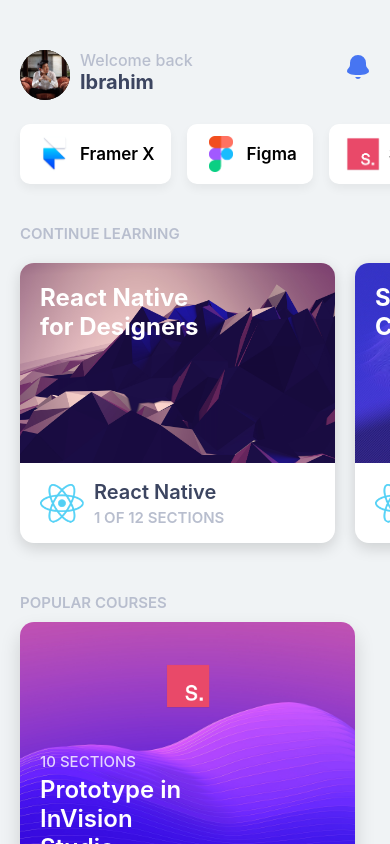
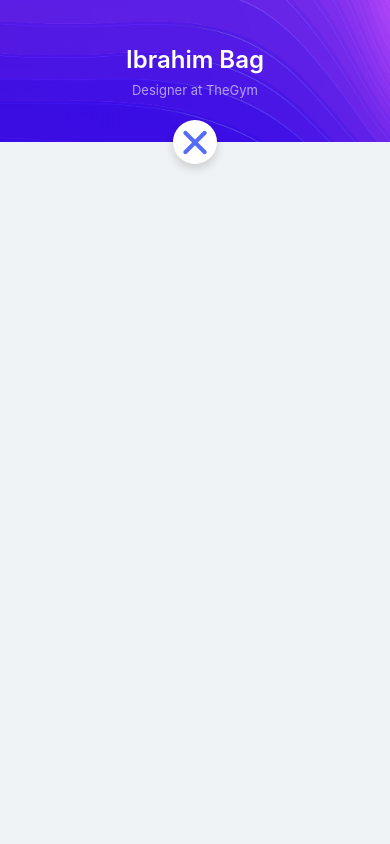
Before and after one commit to IbrahimBagalwa/designcode-app, a React Native app: screen / in a window 390 px wide. Shown: the top 844 px of the page. Built offline with nearby package versions, Linux system fonts and the light colour scheme.

Commit message:
feat: design a model menu

```diff
--- a/App.tsx
+++ b/App.tsx
@@ -4,10 +4,12 @@
 import SvgNotification from "./assets/IconNotification";
 import Logo, { LogoProps } from "./components/Logo";
 import Course from "./components/Course";
+import Menu from "./components/Menu";
 
 export default function App() {
   return (
     <Container>
+      <Menu />
       <SafeAreaView>
         <ScrollView>
           <TitleBar>
--- /dev/null
+++ b/components/Menu.tsx
@@ -0,0 +1,88 @@
+import { Ionicons } from "@expo/vector-icons";
+import { useEffect, useRef } from "react";
+import { Animated, Dimensions, TouchableOpacity } from "react-native";
+import styled from "styled-components/native";
+
+const screenHeight = Dimensions.get("window").height;
+export default function Menu() {
+  const top = useRef(new Animated.Value(screenHeight)).current;
+  const toggledMenu = () => {
+    Animated.spring(top, {
+      toValue: screenHeight,
+      useNativeDriver: false,
+    }).start();
+  };
+  useEffect(() => {
+    Animated.spring(top, {
+      toValue: 0,
+      useNativeDriver: false,
+    }).start();
+  }, []);
+  return (
+    <AnimatedContainer style={{ top: top }}>
+      <Cover>
+        <Image source={require("../assets/background2.jpg")} />
+        <Title>Ibrahim Bag</Title>
+        <Subtitle>Designer at TheGym</Subtitle>
+      </Cover>
+      <TouchableOpacity
+        onPress={toggledMenu}
+        style={{
+          position: "absolute",
+          top: 120,
+          left: "50%",
+          marginLeft: -22,
+          zIndex: 1,
+        }}
+      >
+        <CloseView>
+          <Ionicons name="ios-close" size={44} color="#546bfb" />
+        </CloseView>
+      </TouchableOpacity>
+      <Content />
+    </AnimatedContainer>
+  );
+}
+
+const Container = styled.View`
+  position: absolute;
+  background: white;
+  height: 100%;
+  width: 100%;
+  z-index: 100;
+`;
+const CloseView = styled.View`
+  width: 44px;
+  height: 44px;
+  border-radius: 22px;
+  background: white;
+  box-shadow: 0 5px 10px rgba(0, 0, 0, 0.15);
+  justify-content: center;
+  align-items: center;
+`;
+const AnimatedContainer = Animated.createAnimatedComponent(Container);
+const Cover = styled.View`
+  height: 142px;
+  background: black;
+  justify-content: center;
+  align-items: center;
+`;
+const Content = styled.View`
+  height: ${screenHeight};
+  background: #f0f3f5;
+`;
+const Image = styled.Image`
+  position: absolute;
+  width: 100%;
+  height: 100%;
+`;
+const Title = styled.Text`
+  color: white;
+  font-size: 24px;
+  font-weight: 600;
+`;
+const Subtitle = styled.Text`
+  font-size: 13px;
+  color: rgba(255, 255, 255, 0.6);
+  margin-top: 8px;
+`;
```
